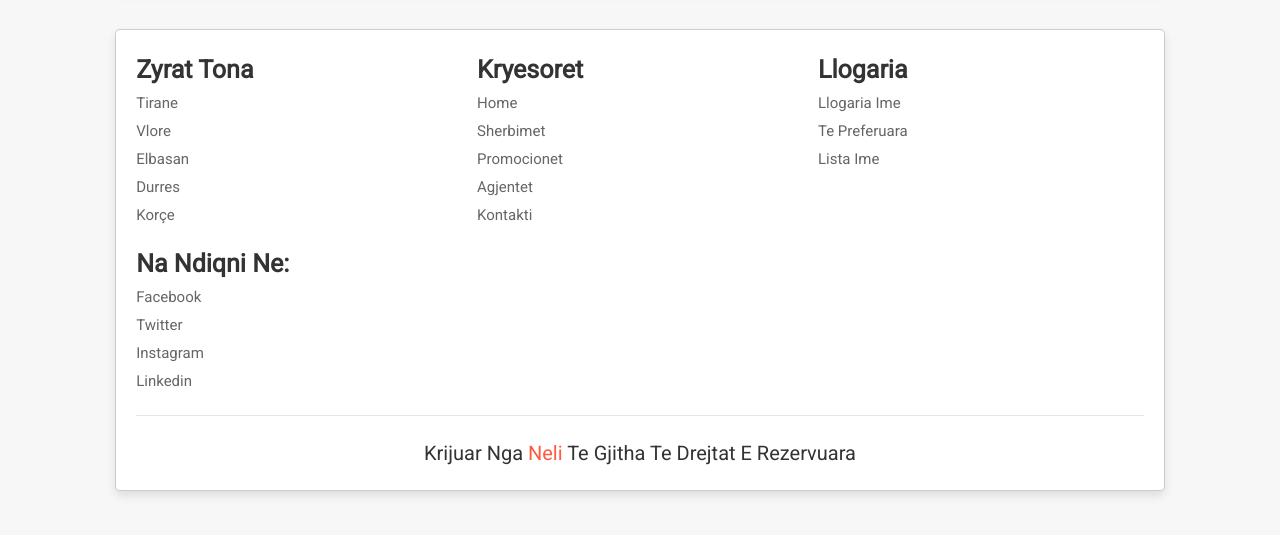
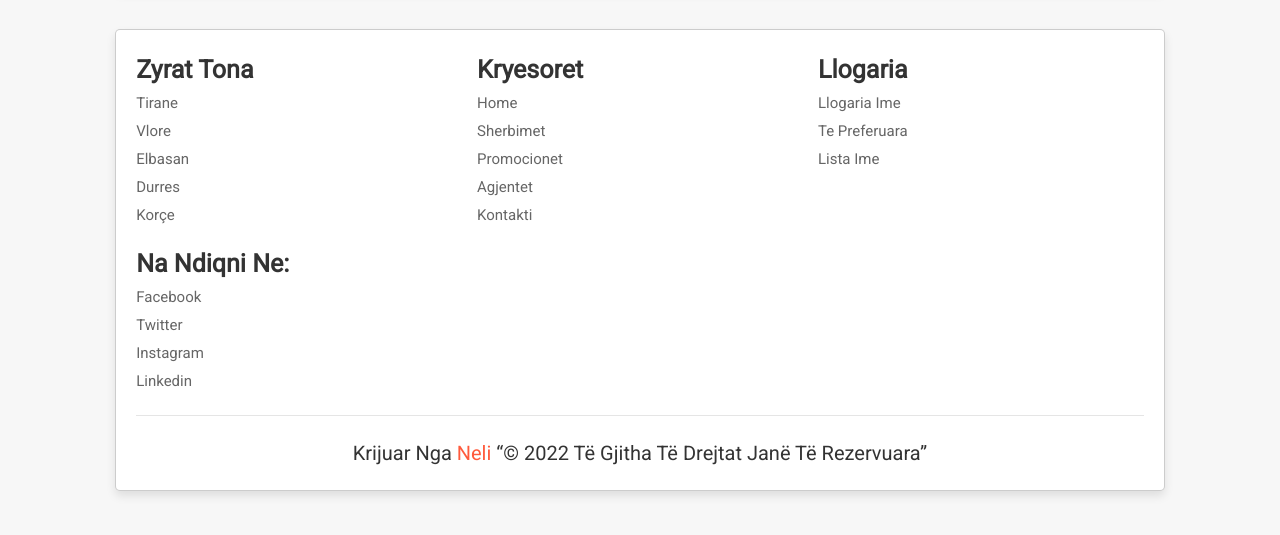
Before and after one commit to antonel21/test, a plain HTML site: page index.html in a window 1280 px wide. Shown: the part 3918-4453 px from the top of the page. Drawn offline with Linux system fonts and the light colour scheme.

Commit message:
Update index.html

```diff
--- a/index.html
+++ b/index.html
@@ -585,7 +585,7 @@
 
             </div>
 
-            <div class="credit">krijuar nga <span> neli </span> Te gjitha te drejtat e rezervuara </div>
+            <div class="credit">krijuar nga <span> Neli </span> “© 2022 Të gjitha të drejtat janë të rezervuara” </div>
 
         </div>
 
```
